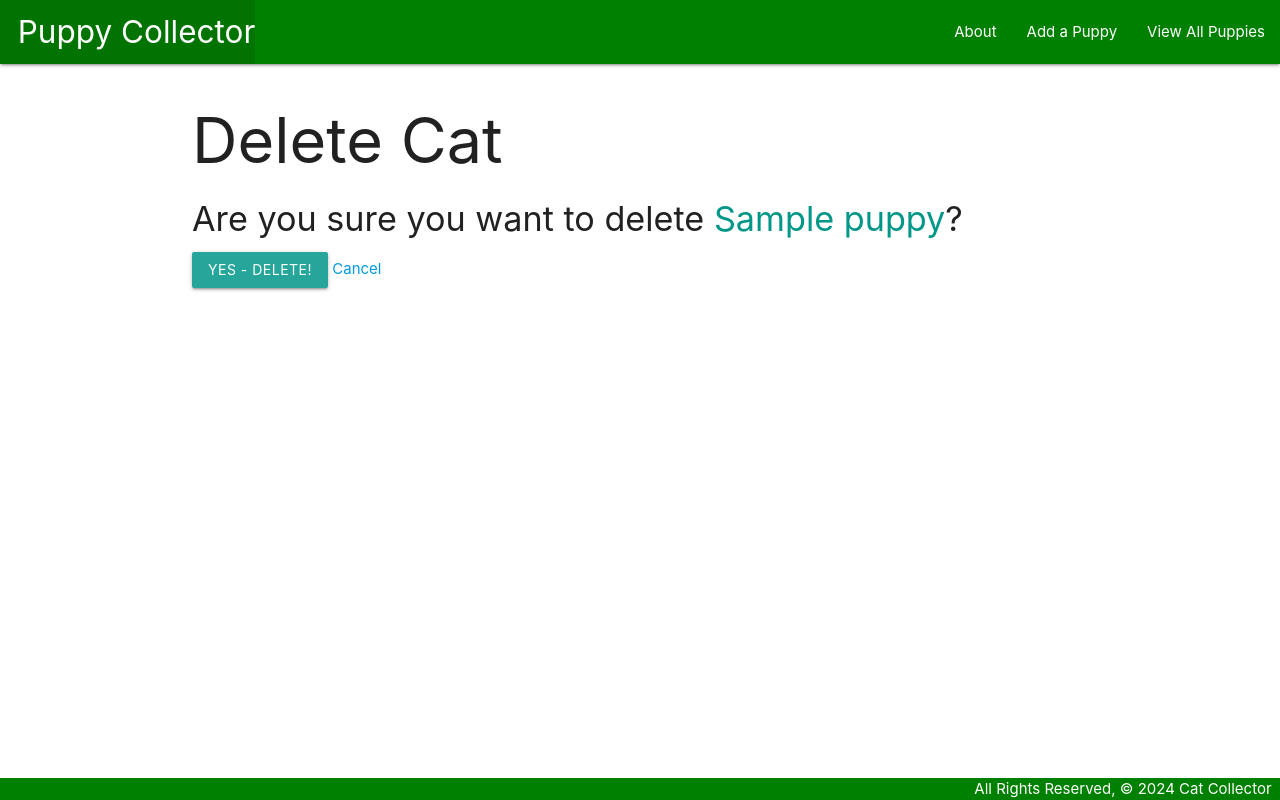
After one commit to Stuartemery96/puppycollector, a Django app: page /puppies/1/delete/ in a window 1280 px wide. The commit adds this page. Run offline with Django 5.2, Linux system fonts and the light colour scheme; tables that the repository leaves empty hold one stand-in row (values such as "Sample post").

Commit message:
lab 3 complete

```diff
--- a/main_app/models.py
+++ b/main_app/models.py
@@ -1,4 +1,5 @@
 from django.db import models
+from django.urls import reverse
 
 # Create your models here.
 class Puppy(models.Model):
@@ -9,3 +10,6 @@ class Puppy(models.Model):
 
   def __str__(self):
     return f'{self.name} ({self.id})'
+
+  def get_absolute_url(self):
+    return reverse('detail', kwargs={'puppy_id': self.id})
--- a/main_app/templates/base.html
+++ b/main_app/templates/base.html
@@ -17,12 +17,12 @@
     <nav>
       <div class="nav-wrapper">
         <ul>
-          <li><a href="/" class="left brand-logo">&nbsp;&nbsp;Puppy Collector</a></li>
+          <li><a href="{% url 'home' %}" class="left brand-logo">&nbsp;&nbsp;Puppy Collector</a></li>
         </ul>
         <ul class="right">
-          <li><a href="/">Home</a></li>
-          <li><a href="/about">About</a></li>
-          <li><a href="/puppies">View All Puppies</a></li>
+          <li><a href="{% url 'about' %}">About</a></li>
+          <li><a href="{% url 'puppy_create' %}">Add a Puppy</a></li>
+          <li><a href="{% url 'index' %}">View All Puppies</a></li>
         </ul>
       </div>
     </nav>
--- /dev/null
+++ b/main_app/templates/main_app/puppy_confirm_delete.html
@@ -0,0 +1,14 @@
+{% extends 'base.html' %}
+
+{% block content %}
+<h1>Delete Cat</h1>
+
+<h4>Are you sure you want to delete <span class="teal-text">
+    {{ object.name }}</span>?</h4>
+
+<form action="" method="POST">
+  {% csrf_token %}
+  <input type="submit" value="Yes - Delete!" class="btn">
+  <a href="{% url 'detail' puppy.id %}">Cancel</a>
+</form>
+{% endblock %}
--- a/main_app/urls.py
+++ b/main_app/urls.py
@@ -6,4 +6,7 @@ urlpatterns = [
   path('about/', views.about, name='about'),
   path('puppies/', views.puppies_index, name='index'),
   path('puppies/<int:puppy_id>/', views.puppies_detail, name='detail'),
+  path('puppies/create/', views.PuppyCreate.as_view(), name='puppy_create'),
+  path('puppies/<int:pk>/update/', views.PuppyUpdate.as_view(), name='puppies_update'),
+  path('puppies/<int:pk>/delete/', views.PuppyDelete.as_view(), name='puppies_delete'),
 ]
--- a/main_app/views.py
+++ b/main_app/views.py
@@ -1,4 +1,5 @@
 from django.shortcuts import render
+from django.views.generic.edit import CreateView, UpdateView, DeleteView
 from .models import Puppy
 
 # Create your views here.
@@ -15,3 +16,15 @@ def puppies_index(request):
 def puppies_detail(request, puppy_id):
   puppy = Puppy.objects.get(id=puppy_id)
   return render(request, 'puppies/detail.html', { 'puppy': puppy})
+
+class PuppyCreate(CreateView):
+  model = Puppy
+  fields = '__all__'
+
+class PuppyUpdate(UpdateView):
+  model = Puppy
+  fields = '__all__'
+
+class PuppyDelete(DeleteView):
+  model = Puppy
+  success_url = '/puppies'
```
Also changed, not shown: main_app/templates/main_app/puppy_form.html (added, +17 -0 lines), main_app/templates/puppies/detail.html (+16 -5 lines), main_app/templates/puppies/index.html (+11 -5 lines).
